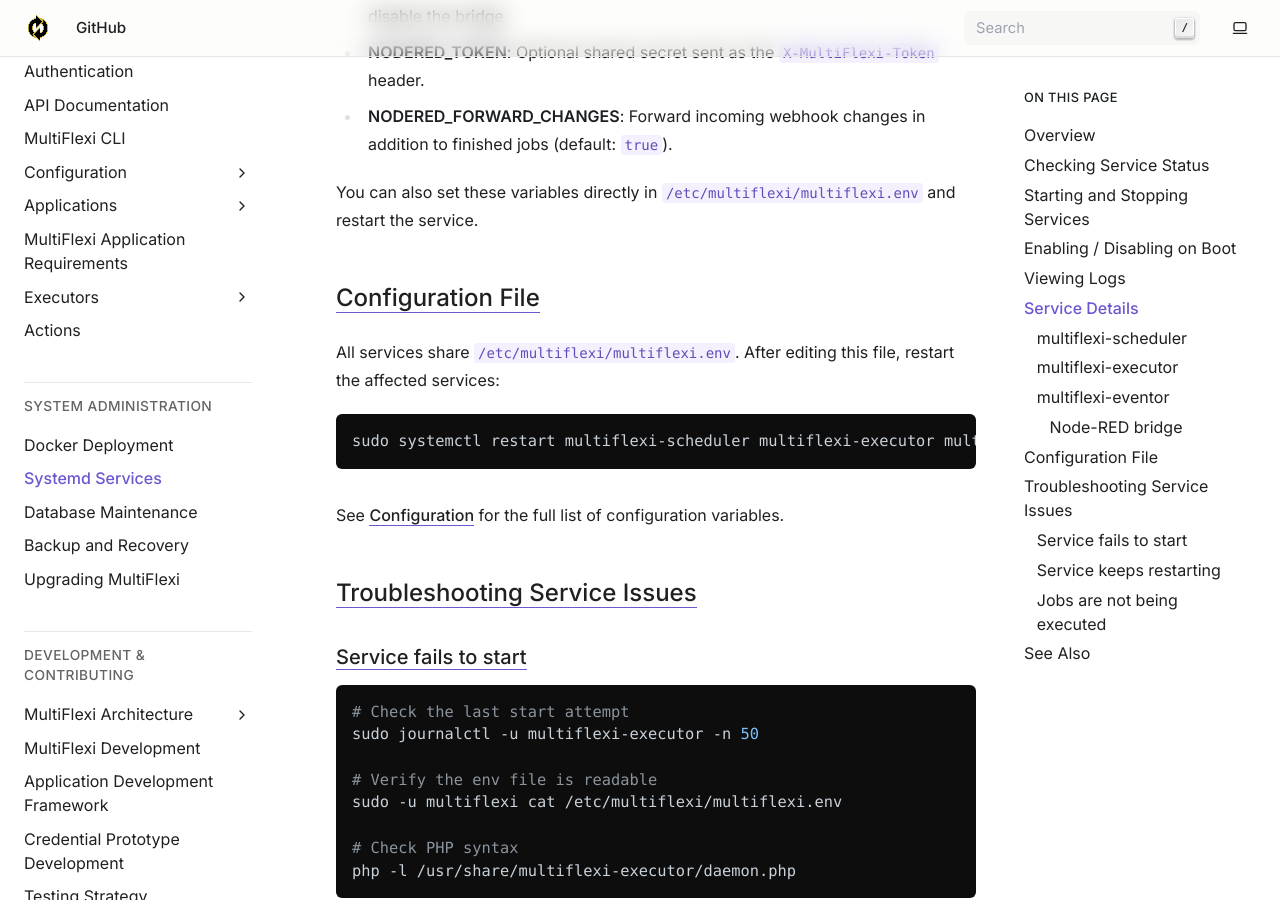
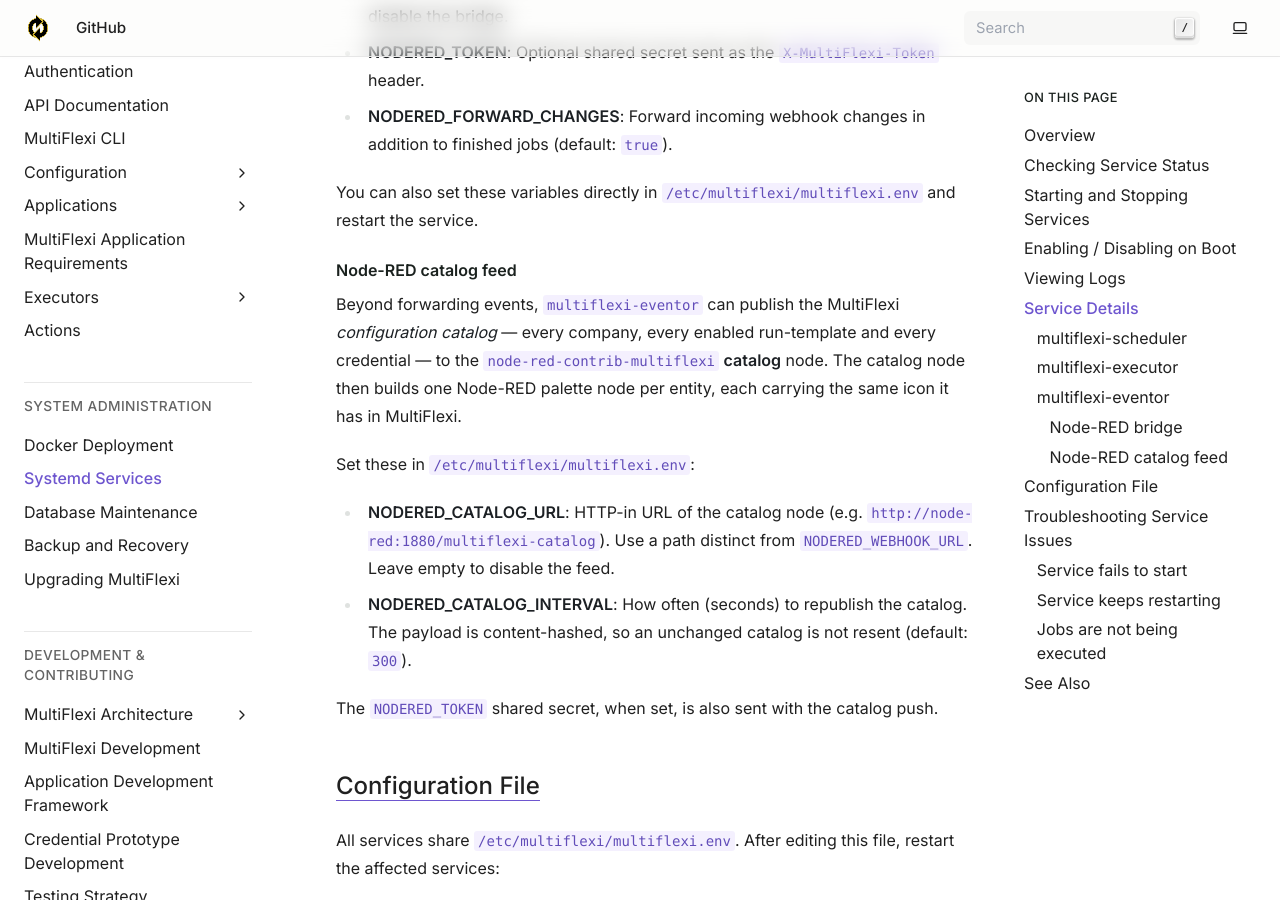
Before and after one commit to VitexSoftware/multiflexi-doc-en, a Sphinx documentation site: the page built from source/administration/systemd-services.rst, in a window 1280 px wide and 900 px high, scrolled down 4193 px. Built offline with Sphinx 7.4.7, drawn with Linux system fonts in a browser that asks for light colours.

Commit message:
docs: document the Node-RED catalog feed
Describe NODERED_CATALOG_URL / NODERED_CATALOG_INTERVAL and the catalog
feed that builds one Node-RED palette node per company, run-template and
credential, in the systemd services Node-RED section and the configuration
reference (configuration.rst, confienv.rst).

Co-Authored-By: Claude Opus 4.8 <noreply@anthropic.com>

```diff
--- a/source/administration/systemd-services.rst
+++ b/source/administration/systemd-services.rst
@@ -149,6 +149,25 @@ The answers are written to ``/etc/multiflexi/multiflexi.env``:
 You can also set these variables directly in ``/etc/multiflexi/multiflexi.env``
 and restart the service.
 
+Node-RED catalog feed
+^^^^^^^^^^^^^^^^^^^^^^
+
+Beyond forwarding events, ``multiflexi-eventor`` can publish the MultiFlexi
+*configuration catalog* — every company, every enabled run-template and every
+credential — to the ``node-red-contrib-multiflexi`` **catalog** node. The
+catalog node then builds one Node-RED palette node per entity, each carrying the
+same icon it has in MultiFlexi.
+
+Set these in ``/etc/multiflexi/multiflexi.env``:
+
+- **NODERED_CATALOG_URL**: HTTP-in URL of the catalog node (e.g.
+  ``http://node-red:1880/multiflexi-catalog``). Use a path distinct from
+  ``NODERED_WEBHOOK_URL``. Leave empty to disable the feed.
+- **NODERED_CATALOG_INTERVAL**: How often (seconds) to republish the catalog. The
+  payload is content-hashed, so an unchanged catalog is not resent (default: ``300``).
+
+The ``NODERED_TOKEN`` shared secret, when set, is also sent with the catalog push.
+
 Configuration File
 -------------------
 
--- a/source/confienv.rst
+++ b/source/confienv.rst
@@ -79,6 +79,12 @@ Integrations
   each Node-RED bridge request.
 - **NODERED_FORWARD_CHANGES**: Forward incoming webhook changes in addition to finished jobs
   over the Node-RED bridge (default: ``true``).
+- **NODERED_CATALOG_URL**: ``multiflexi-eventor`` catalog feed endpoint. When set, the event
+  processor publishes all companies, enabled run-templates and credentials to the
+  ``node-red-contrib-multiflexi`` catalog node, which builds one palette node per entity.
+  Use a path distinct from ``NODERED_WEBHOOK_URL``. Leave empty to disable.
+- **NODERED_CATALOG_INTERVAL**: How often (seconds) the catalog is republished; an unchanged
+  catalog (content-hashed) is not resent (default: ``300``).
 
 - **ZABBIX_URL**: Base URL of the Zabbix web frontend (e.g., ``https://zabbix.example.com/zabbix``).
   When set, a Zabbix entry is added to the **Integrations** menu. This is separate from
--- a/source/reference/configuration.rst
+++ b/source/reference/configuration.rst
@@ -81,6 +81,8 @@ Integrations
 - **NODERED_WEBHOOK_URL**: ``multiflexi-eventor`` Node-RED bridge endpoint. When set, the event processor forwards webhook changes and finished jobs to this Node-RED HTTP-in URL. Leave empty to disable the bridge. Configurable at install time via ``dpkg-reconfigure multiflexi-eventor``.
 - **NODERED_TOKEN**: Optional shared secret sent as the ``X-MultiFlexi-Token`` header with each Node-RED bridge request.
 - **NODERED_FORWARD_CHANGES**: Forward incoming webhook changes in addition to finished jobs over the Node-RED bridge (default: ``true``).
+- **NODERED_CATALOG_URL**: ``multiflexi-eventor`` catalog feed endpoint. When set, the event processor publishes all companies, enabled run-templates and credentials to the ``node-red-contrib-multiflexi`` catalog node, which builds one palette node per entity. Use a path distinct from ``NODERED_WEBHOOK_URL``. Leave empty to disable.
+- **NODERED_CATALOG_INTERVAL**: How often (seconds) the catalog is republished; an unchanged catalog (content-hashed) is not resent (default: ``300``).
 
 - **ZABBIX_URL**: Base URL of the Zabbix web frontend (e.g., ``https://zabbix.example.com/zabbix``). When set, a Zabbix entry is added to the **Integrations** menu. This is separate from ``ZABBIX_SERVER`` (see *Logging & Telemetry*), which is the trapper/proxy host used for sending metrics and is not necessarily reachable as a web frontend.
 - **OTEL_DASHBOARD_URL**: Base URL of the observability dashboard (e.g., ``https://grafana.example.com``). When set and ``OTEL_ENABLED`` is true, an OpenTelemetry entry is added to the **Integrations** menu. This is separate from ``OTEL_EXPORTER_OTLP_ENDPOINT`` (see *Logging & Telemetry*), which is the OTLP ingest endpoint and is not a browsable UI.
```
